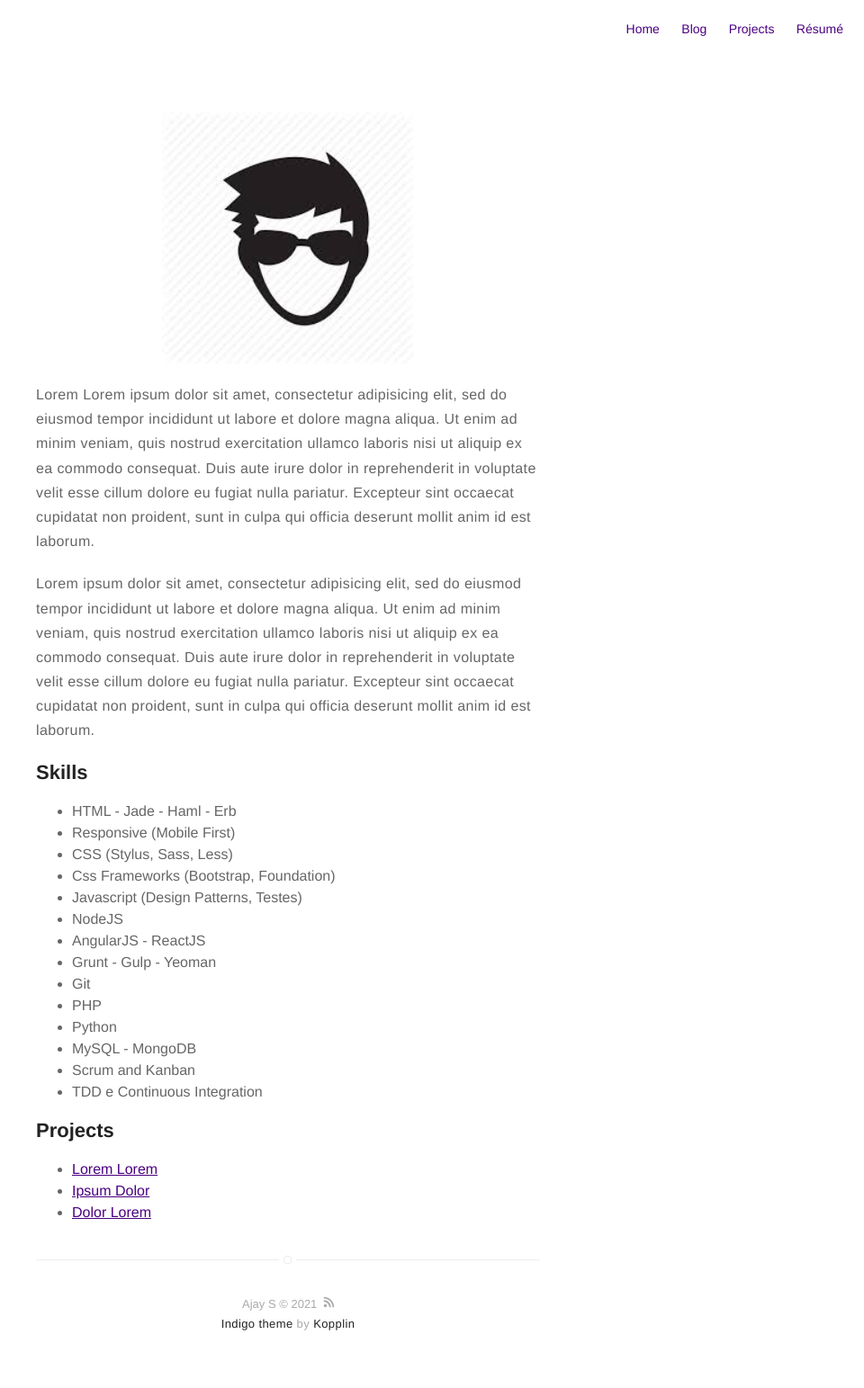
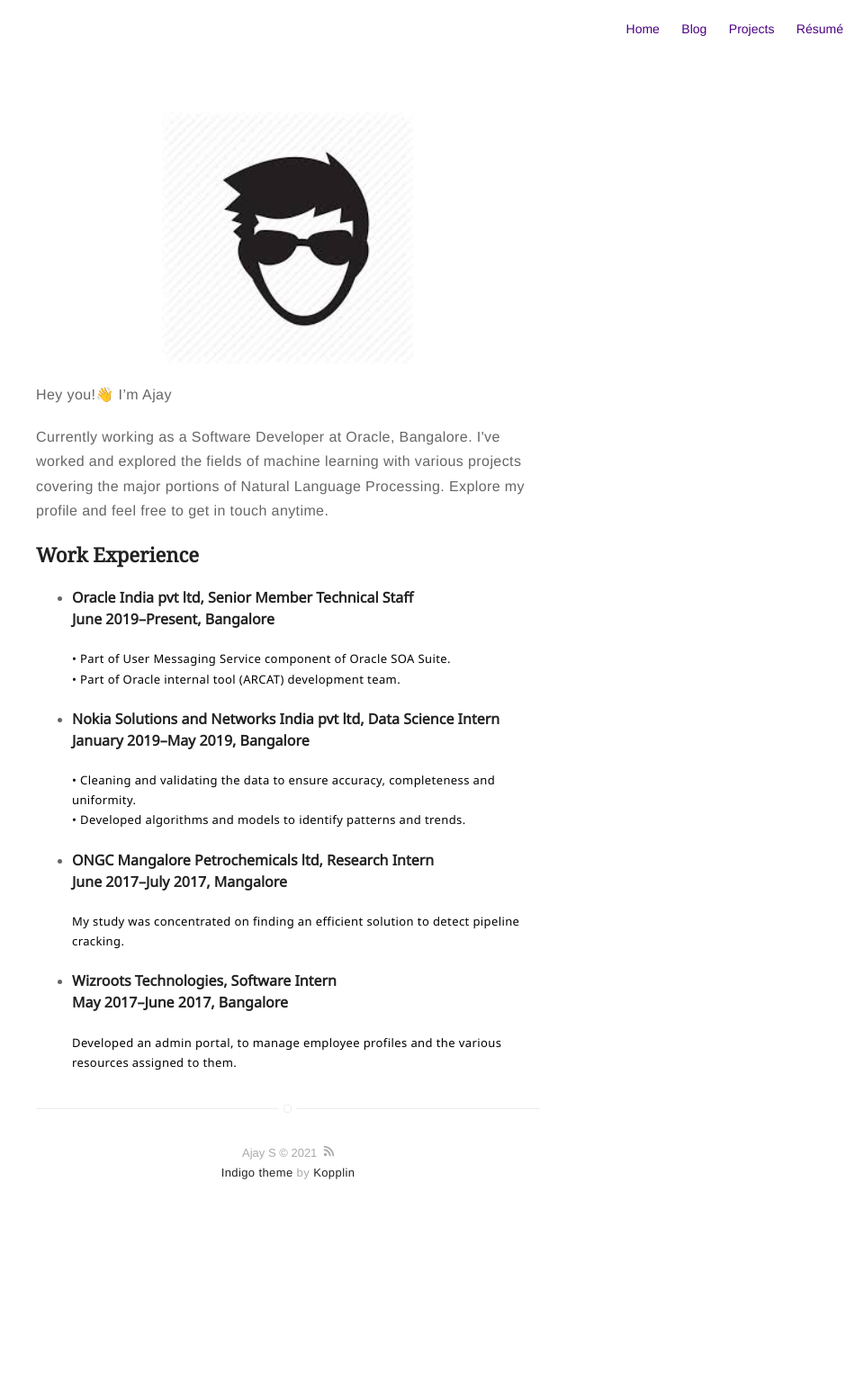
Before and after one commit to ajs997/ajs997.github.io, a Jekyll site: the page built from about.md, in a window 1280 px wide. Shown: the whole page at 90% size, without its empty margins (320-1280 px from the left). Built offline with Jekyll 4.4.1, drawn with Linux system fonts in a browser that asks for light colours; after the commit the page ends 1375 px from its top, so only the background shows below that.

Commit message:
about me

```diff
--- a/_includes/favicon.html
+++ b/_includes/favicon.html
@@ -1,3 +1,5 @@
+<link href='https://fonts.googleapis.com/css?family=Noto Sans' rel='stylesheet'>
+<link href='https://fonts.googleapis.com/css?family=Noto Serif' rel='stylesheet'>
 <link rel="apple-touch-icon-precomposed" sizes="57x57" href="{{ site.url }}/assets/images/favicon/apple-touch-icon-57x57.png" />
 <link rel="apple-touch-icon-precomposed" sizes="114x114" href="{{ site.url }}/assets/images/favicon/apple-touch-icon-114x114.png" />
 <link rel="apple-touch-icon-precomposed" sizes="72x72" href="{{ site.url }}/assets/images/favicon/apple-touch-icon-72x72.png" />
--- a/about.md
+++ b/about.md
@@ -4,43 +4,23 @@ layout: page
 ---
 ![Profile Image]({% if site.external-image %}{{ site.picture }}{% else %}{{ site.url }}/{{ site.picture }}{% endif %})
 
-<p>Lorem Lorem ipsum dolor sit amet, consectetur adipisicing elit, sed do eiusmod
-tempor incididunt ut labore et dolore magna aliqua. Ut enim ad minim veniam,
-quis nostrud exercitation ullamco laboris nisi ut aliquip ex ea commodo
-consequat. Duis aute irure dolor in reprehenderit in voluptate velit esse
-cillum dolore eu fugiat nulla pariatur. Excepteur sint occaecat cupidatat non
-proident, sunt in culpa qui officia deserunt mollit anim id est laborum.</p>
+<p>Hey you!<span>&#128075;</span> I’m Ajay</p>
 
-<p>Lorem ipsum dolor sit amet, consectetur adipisicing elit, sed do eiusmod
-tempor incididunt ut labore et dolore magna aliqua. Ut enim ad minim veniam,
-quis nostrud exercitation ullamco laboris nisi ut aliquip ex ea commodo
-consequat. Duis aute irure dolor in reprehenderit in voluptate velit esse
-cillum dolore eu fugiat nulla pariatur. Excepteur sint occaecat cupidatat non
-proident, sunt in culpa qui officia deserunt mollit anim id est laborum.</p>
+<p>Currently working as a Software Developer at Oracle, Bangalore. I've worked
+and explored the fields of machine learning with various projects covering the
+major portions of Natural Language Processing. Explore my profile and feel free
+to get in touch anytime. </p>
 
-<h2>Skills</h2>
+<h2 style="font-family: 'Noto Serif';">Work Experience</h2>
 
 <ul class="skill-list">
-	<li>HTML - Jade - Haml - Erb</li>
-	<li>Responsive (Mobile First)</li>
-	<li>CSS (Stylus, Sass, Less)</li>
-	<li>Css Frameworks (Bootstrap, Foundation)</li>
-	<li>Javascript (Design Patterns, Testes)</li>
-	<li>NodeJS</li>
-	<li>AngularJS - ReactJS</li>
-	<li>Grunt - Gulp - Yeoman</li>
-	<li>Git</li>
-	<li>PHP</li>
-	<li>Python</li>
-	<li>MySQL - MongoDB</li>
-	<li>Scrum and Kanban</li>
-	<li>TDD e Continuous Integration</li>
+	<li><h4 style="font-family: 'Noto Sans';">Oracle India pvt ltd, Senior Member Technical Staff<br> June 2019–Present, Bangalore</h4></li>
+	<p style="font-family: 'Noto Sans';font-size:small;color:black;">• Part of User Messaging Service component of Oracle SOA Suite.<br>• Part of Oracle internal tool (ARCAT) development team.</p>
+	<li><h4 style="font-family: 'Noto Sans';">Nokia Solutions and Networks India pvt ltd, Data Science Intern <br>January 2019–May 2019, Bangalore</h4></li>
+	<p style="font-family: 'Noto Sans';font-size:small;color:black;" >• Cleaning and validating the data to ensure accuracy, completeness and uniformity.<br>• Developed algorithms and models to identify patterns and trends.</p>
+	<li><h4 style="font-family: 'Noto Sans';">ONGC Mangalore Petrochemicals ltd, Research Intern <br>June 2017–July 2017, Mangalore</h4></li>
+	<p style="font-family: 'Noto Sans';font-size:small;color:black;" >My study was concentrated on finding an efficient solution to detect pipeline cracking.</p>
+	<li><h4 style="font-family: 'Noto Sans';">Wizroots Technologies, Software Intern <br>May 2017–June 2017, Bangalore</h4></li>
+	<p style="font-family: 'Noto Sans';font-size:small;color:black;" >Developed an admin portal, to manage employee profiles and the various resources assigned to them.</p>
+
 </ul>
-
-<h2>Projects</h2>
-
-<ul>
-	<li><a href="https://github.com/">Lorem Lorem</a></li>
-	<li><a href="https://github.com/">Ipsum Dolor</a></li>
-	<li><a href="https://github.com/">Dolor Lorem</a></li>
-</ul>
```
